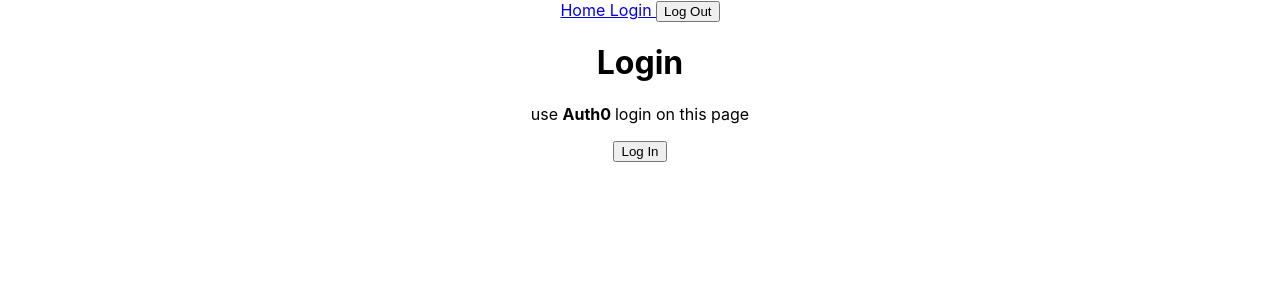
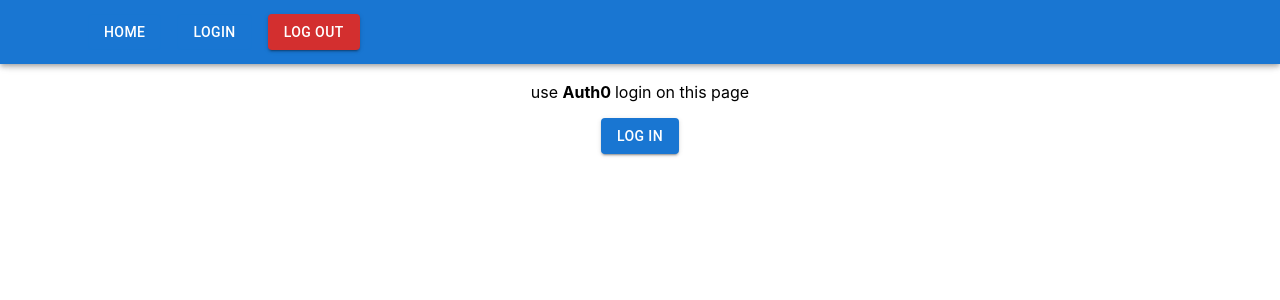
Before and after one commit to DanielCW7/AuthApp, a React (Create React App) app: page /login in a window 1280 px wide. Shown: the top 300 px of the page. Built offline with nearby package versions, Linux system fonts and the light colour scheme.

Commit message:
material UI addition and styling changes

```diff
--- a/package.json
+++ b/package.json
@@ -4,6 +4,9 @@
   "private": true,
   "dependencies": {
     "@auth0/auth0-react": "^2.2.1",
+    "@emotion/react": "^11.11.1",
+    "@emotion/styled": "^11.11.0",
+    "@mui/material": "^5.14.17",
     "@testing-library/jest-dom": "^5.17.0",
     "@testing-library/react": "^13.4.0",
     "@testing-library/user-event": "^13.5.0",
--- a/src/App.css
+++ b/src/App.css
@@ -90,3 +90,7 @@ main {
   padding-right: 30px;
   margin: 15px
 }
+
+.itemText {
+  max-width: 200px
+}
--- a/src/components/listItem.js
+++ b/src/components/listItem.js
@@ -1,5 +1,6 @@
 import { useState } from "react"
 import axios from "axios";
+import { Button } from "@mui/material";
 
 
 const api = axios.create({ baseURL: "https://jsonplaceholder.typicode.com/" })
@@ -64,19 +65,19 @@ const ListItem = (item) => {
         <li>
 
             {/* onsubmit to capture the form input here - used for the URL params */}
-            { toggle ? <p> {item.title} </p> : <input placeholder={item.title} type="text" id="textBox" /> }
+            { toggle ? <p className="itemText"> {item.title} </p> : <input placeholder={item.title} type="text" id="textBox" /> }
             { toggle ?
                 <div>
-                    <span onClick={edit}> edit </span>
-                    <span onClick={() => remove(item)}> delete </span>
+                    <Button onClick={edit}> edit </Button>
+                    <Button onClick={() => remove(item)}> delete </Button>
                 </div>
                 :
                 <div>
-                    <span onClick={() => {
+                    <Button onClick={() => {
                         const text = document.querySelector("#textBox").value
                         confirmChange(item, text)
-                    }}> confirm </span>
-                    <span onClick={edit}> cancel </span>
+                    }}> confirm </Button>
+                    <Button onClick={edit}> cancel </Button>
                 </div>
             }
 
--- a/src/components/login.js
+++ b/src/components/login.js
@@ -1,10 +1,11 @@
-import { useAuth0 } from "@auth0/auth0-react"
+import { useAuth0 } from "@auth0/auth0-react";
 import React from "react";
+import { Button } from "@mui/material";
 
 const LoginButton = () => {
     const { loginWithRedirect } = useAuth0();
 
-    return <button onClick={() => loginWithRedirect()}> Log In</button>
+    return <Button variant="contained" onClick={() => loginWithRedirect()}> Log In</Button>
 }
 
 export default LoginButton
--- a/src/components/logout.js
+++ b/src/components/logout.js
@@ -1,10 +1,11 @@
 import { useAuth0 } from "@auth0/auth0-react"
+import { Button } from "@mui/material";
 import React from "react";
 
 const LogoutButton = () => {
     const { logout } = useAuth0();
 
-    return <button onClick={() => logout({ logoutParams: { returnTo: window.location.origin} })}> Log Out </button>
+    return <Button variant="contained" color="error" onClick={() => logout({ logoutParams: { returnTo: window.location.origin} })}> Log Out </Button>
 }
 
 export default LogoutButton
--- a/src/components/nav.js
+++ b/src/components/nav.js
@@ -1,14 +1,23 @@
 import { Link } from "react-router-dom";
 import LogoutButton from "./logout";
+import { Container, AppBar, Menu, Stack, Toolbar, Button } from "@mui/material";
 
 
 const Navbar = () => {
     return (
-        <div>
-            <Link to="/"> Home </Link>
-            <Link to="/login"> Login </Link>
-            <LogoutButton />
-        </div>
+        <AppBar>
+            <Container>
+                <Toolbar>
+                    <Stack direction="row" spacing={2}>
+                        <Link to="/"><Button variant="outlined" sx={{ color: "white"}}> Home </Button></Link>
+                        <Link to="/login"><Button variant="outlined" sx={{ color: "white"}}> Login </Button></Link>
+                        <LogoutButton />
+                    </Stack>
+
+                </Toolbar>
+            </Container>
+
+        </AppBar>
     )
 }
 
--- a/src/pages/home.js
+++ b/src/pages/home.js
@@ -3,6 +3,7 @@ import Loader from "../components/loader";
 import { useEffect, useState } from 'react';
 import ListItem from '../components/listItem';
 import axios from "axios";
+import { Button } from '@mui/material';
 
 const api = axios.create({ baseURL: "https://jsonplaceholder.typicode.com/" })
 
@@ -129,7 +130,7 @@ const Home = () => {
                 <form id="postForm" onSubmit={handleSubmit}>
                     <p> add user below </p>
                     <input type="text" id="userAdd" />
-                    <button type="submit"> submit </button>
+                    <Button type="submit"> submit </Button>
                 </form>
                 </div>
 
```
Also changed, not shown: 1 other file (tests, documents, lock files or other folders).
